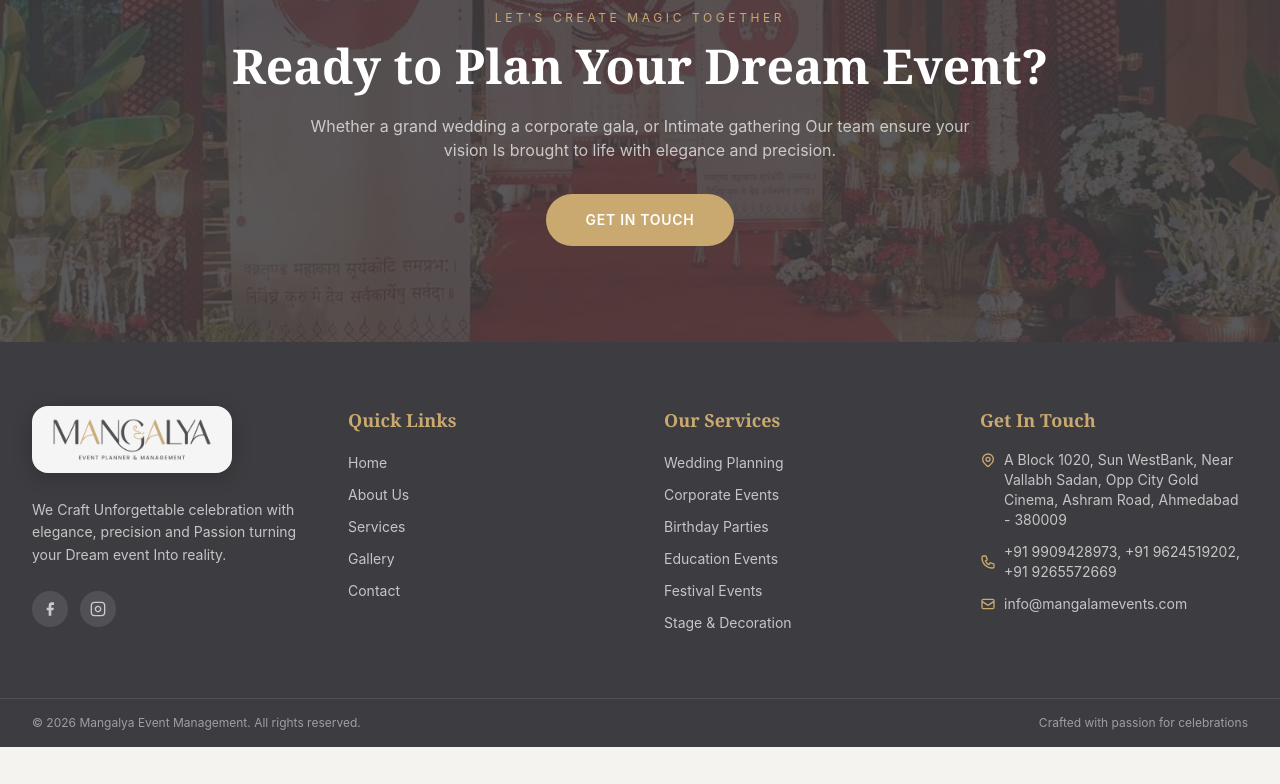
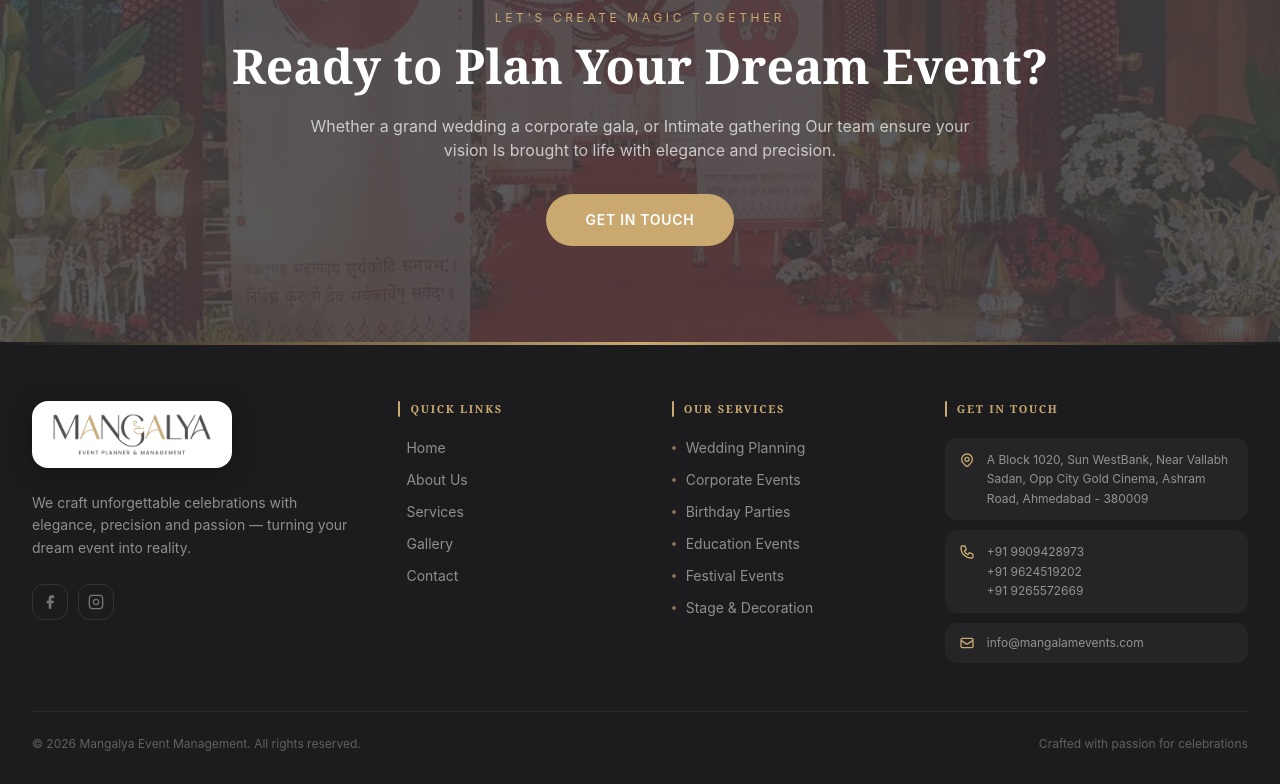
Before and after one commit to Akipatel44/mangalya-events, a Next.js app: page / in a window 1280 px wide. Shown: the part 3995-4779 px from the top of the page. Before the commit the page ends 4742 px from the top, so only its background shows below. Built offline with nearby package versions, Linux system fonts and the light colour scheme.

Commit message:
update the footer design

```diff
--- a/components/Footer.tsx
+++ b/components/Footer.tsx
@@ -9,7 +9,7 @@ const quickLinks = [
   { href: "/contact", label: "Contact" },
 ];
 
-const services = [
+const servicesList = [
   "Wedding Planning",
   "Corporate Events",
   "Birthday Parties",
@@ -20,13 +20,18 @@ const services = [
 
 export default function Footer() {
   return (
-    <footer className="bg-maroon-dark text-white">
-      <div className="container-custom mx-auto px-4 py-16 sm:px-6 lg:px-8">
-        <div className="grid gap-12 md:grid-cols-2 lg:grid-cols-4">
-          {/* Company info */}
-          <div>
-            <Link href="/" className="mb-5 inline-block">
-              <div className="rounded-2xl bg-white/95 px-5 py-3 shadow-[0_4px_20px_rgba(0,0,0,0.2)]">
+    <footer className="bg-[#1C1C1E]">
+      {/* Gold gradient top accent bar */}
+      <div className="h-[3px] bg-gradient-to-r from-transparent via-gold to-transparent" />
+
+      <div className="container-custom mx-auto px-4 pb-8 pt-14 sm:px-6 lg:px-8">
+        {/* Main grid */}
+        <div className="grid gap-10 md:grid-cols-2 lg:grid-cols-[1.4fr_1fr_1fr_1.3fr]">
+
+          {/* Col 1 — Brand */}
+          <div className="flex flex-col gap-6">
+            <Link href="/" className="inline-block">
+              <div className="inline-flex rounded-2xl bg-white px-5 py-3 shadow-[0_4px_24px_rgba(0,0,0,0.35)] transition-shadow hover:shadow-[0_6px_32px_rgba(201,169,112,0.2)]">
                 <Image
                   src="/images/Mangalyacolor.png"
                   alt="Mangalya Events"
@@ -36,11 +41,11 @@ export default function Footer() {
                 />
               </div>
             </Link>
-            <p className="mb-6 text-sm leading-relaxed text-white/70">
-              We Craft Unforgettable celebration with elegance, precision and Passion turning your Dream event Into reality.
+            <p className="max-w-xs text-sm leading-relaxed text-white/50">
+              We craft unforgettable celebrations with elegance, precision and passion — turning your dream event into reality.
             </p>
             {/* Social icons */}
-            <div className="flex gap-3">
+            <div className="flex gap-2.5">
               {[
                 { name: "facebook", href: "#" },
                 { name: "instagram", href: "https://www.instagram.com/mangalya.co?igsh=bXRhb2Jncmw4YWRq" },
@@ -51,7 +56,7 @@ export default function Footer() {
                   aria-label={social.name}
                   target={social.href !== "#" ? "_blank" : undefined}
                   rel={social.href !== "#" ? "noopener noreferrer" : undefined}
-                  className="flex h-9 w-9 items-center justify-center rounded-full bg-white/10 text-white/70 transition-all hover:bg-gold hover:text-white"
+                  className="flex h-9 w-9 items-center justify-center rounded-xl border border-white/10 text-white/40 transition-all duration-200 hover:border-gold/50 hover:bg-gold/10 hover:text-gold"
                 >
                   <SocialIcon name={social.name} />
                 </a>
@@ -59,18 +64,22 @@ export default function Footer() {
             </div>
           </div>
 
-          {/* Quick links */}
+          {/* Col 2 — Quick Links */}
           <div>
-            <h4 className="mb-4 font-serif text-lg font-semibold text-gold">
+            <div className="mb-5 flex items-center gap-2.5">
+              <span className="h-4 w-[2px] rounded-full bg-gold" />
+              <h4 className="text-[11px] font-bold uppercase tracking-[0.15em] text-gold">
                 Quick Links
               </h4>
-            <ul className="space-y-2">
+            </div>
+            <ul className="space-y-3">
               {quickLinks.map((link) => (
                 <li key={link.href}>
                   <Link
                     href={link.href}
-                    className="text-sm text-white/70 transition-colors hover:text-gold"
+                    className="group flex items-center gap-2 text-sm text-white/50 transition-all duration-200 hover:text-white"
                   >
+                    <span className="h-px w-0 rounded-full bg-gold transition-all duration-200 group-hover:w-4" />
                     {link.label}
                   </Link>
                 </li>
@@ -78,48 +87,70 @@ export default function Footer() {
             </ul>
           </div>
 
-          {/* Services */}
+          {/* Col 3 — Services */}
           <div>
-            <h4 className="mb-4 font-serif text-lg font-semibold text-gold">
+            <div className="mb-5 flex items-center gap-2.5">
+              <span className="h-4 w-[2px] rounded-full bg-gold" />
+              <h4 className="text-[11px] font-bold uppercase tracking-[0.15em] text-gold">
                 Our Services
               </h4>
-            <ul className="space-y-2">
-              {services.map((service) => (
-                <li key={service}>
-                  <span className="text-sm text-white/70">{service}</span>
+            </div>
+            <ul className="space-y-3">
+              {servicesList.map((service) => (
+                <li key={service} className="flex items-center gap-2.5 text-sm text-white/50">
+                  <span className="h-1 w-1 shrink-0 rounded-full bg-gold/60" />
+                  {service}
                 </li>
               ))}
             </ul>
           </div>
 
-          {/* Contact info */}
+          {/* Col 4 — Contact */}
           <div>
-            <h4 className="mb-4 font-serif text-lg font-semibold text-gold">
+            <div className="mb-5 flex items-center gap-2.5">
+              <span className="h-4 w-[2px] rounded-full bg-gold" />
+              <h4 className="text-[11px] font-bold uppercase tracking-[0.15em] text-gold">
                 Get In Touch
               </h4>
-            <div className="space-y-3 text-sm text-white/70">
-              <p className="flex items-start gap-2">
-                <svg className="mt-0.5 h-4 w-4 shrink-0 text-gold" fill="none" viewBox="0 0 24 24" stroke="currentColor"><path strokeLinecap="round" strokeLinejoin="round" strokeWidth={2} d="M17.657 16.657L13.414 20.9a1.998 1.998 0 01-2.827 0l-4.244-4.243a8 8 0 1111.314 0z" /><path strokeLinecap="round" strokeLinejoin="round" strokeWidth={2} d="M15 11a3 3 0 11-6 0 3 3 0 016 0z" /></svg>
+            </div>
+            <div className="space-y-2.5">
+              <div className="flex items-start gap-3 rounded-xl bg-white/[0.04] px-3.5 py-3">
+                <svg className="mt-0.5 h-4 w-4 shrink-0 text-gold" fill="none" viewBox="0 0 24 24" stroke="currentColor">
+                  <path strokeLinecap="round" strokeLinejoin="round" strokeWidth={2} d="M17.657 16.657L13.414 20.9a1.998 1.998 0 01-2.827 0l-4.244-4.243a8 8 0 1111.314 0z" />
+                  <path strokeLinecap="round" strokeLinejoin="round" strokeWidth={2} d="M15 11a3 3 0 11-6 0 3 3 0 016 0z" />
+                </svg>
+                <p className="text-xs leading-relaxed text-white/50">
                   A Block 1020, Sun WestBank, Near Vallabh Sadan, Opp City Gold Cinema, Ashram Road, Ahmedabad - 380009
                 </p>
-              <p className="flex items-center gap-2">
-                <svg className="h-4 w-4 shrink-0 text-gold" fill="none" viewBox="0 0 24 24" stroke="currentColor"><path strokeLinecap="round" strokeLinejoin="round" strokeWidth={2} d="M3 5a2 2 0 012-2h3.28a1 1 0 01.948.684l1.498 4.493a1 1 0 01-.502 1.21l-2.257 1.13a11.042 11.042 0 005.516 5.516l1.13-2.257a1 1 0 011.21-.502l4.493 1.498a1 1 0 01.684.949V19a2 2 0 01-2 2h-1C9.716 21 3 14.284 3 6V5z" /></svg>
-                +91 9909428973, +91 9624519202, +91 9265572669
+              </div>
+              <div className="flex items-start gap-3 rounded-xl bg-white/[0.04] px-3.5 py-3">
+                <svg className="mt-0.5 h-4 w-4 shrink-0 text-gold" fill="none" viewBox="0 0 24 24" stroke="currentColor">
+                  <path strokeLinecap="round" strokeLinejoin="round" strokeWidth={2} d="M3 5a2 2 0 012-2h3.28a1 1 0 01.948.684l1.498 4.493a1 1 0 01-.502 1.21l-2.257 1.13a11.042 11.042 0 005.516 5.516l1.13-2.257a1 1 0 011.21-.502l4.493 1.498a1 1 0 01.684.949V19a2 2 0 01-2 2h-1C9.716 21 3 14.284 3 6V5z" />
+                </svg>
+                <p className="text-xs leading-relaxed text-white/50">
+                  +91 9909428973<br />
+                  +91 9624519202<br />
+                  +91 9265572669
                 </p>
-              <p className="flex items-center gap-2">
-                <svg className="h-4 w-4 shrink-0 text-gold" fill="none" viewBox="0 0 24 24" stroke="currentColor"><path strokeLinecap="round" strokeLinejoin="round" strokeWidth={2} d="M3 8l7.89 5.26a2 2 0 002.22 0L21 8M5 19h14a2 2 0 002-2V7a2 2 0 00-2-2H5a2 2 0 00-2 2v10a2 2 0 002 2z" /></svg>
-                info@mangalamevents.com
-              </p>
+              </div>
+              <div className="flex items-center gap-3 rounded-xl bg-white/[0.04] px-3.5 py-3">
+                <svg className="h-4 w-4 shrink-0 text-gold" fill="none" viewBox="0 0 24 24" stroke="currentColor">
+                  <path strokeLinecap="round" strokeLinejoin="round" strokeWidth={2} d="M3 8l7.89 5.26a2 2 0 002.22 0L21 8M5 19h14a2 2 0 002-2V7a2 2 0 00-2-2H5a2 2 0 00-2 2v10a2 2 0 002 2z" />
+                </svg>
+                <p className="text-xs text-white/50">info@mangalamevents.com</p>
               </div>
             </div>
           </div>
         </div>
 
         {/* Bottom bar */}
-      <div className="border-t border-white/10">
-        <div className="container-custom mx-auto flex flex-col items-center justify-between gap-2 px-4 py-4 text-xs text-white/50 sm:flex-row sm:px-6 lg:px-8">
-          <p>&copy; {new Date().getFullYear()} Mangalya Event Management. All rights reserved.</p>
-          <p>Crafted with passion for celebrations</p>
+        <div className="mt-12 border-t border-white/[0.07] pt-6">
+          <div className="flex flex-col items-center justify-between gap-2 sm:flex-row">
+            <p className="text-xs text-white/30">
+              &copy; {new Date().getFullYear()} Mangalya Event Management. All rights reserved.
+            </p>
+            <p className="text-xs text-white/30">Crafted with passion for celebrations</p>
+          </div>
         </div>
       </div>
     </footer>
@@ -130,15 +161,17 @@ function SocialIcon({ name }: { name: string }) {
   switch (name) {
     case "facebook":
       return (
-        <svg className="h-4 w-4" fill="currentColor" viewBox="0 0 24 24"><path d="M18 2h-3a5 5 0 00-5 5v3H7v4h3v8h4v-8h3l1-4h-4V7a1 1 0 011-1h3z" /></svg>
+        <svg className="h-4 w-4" fill="currentColor" viewBox="0 0 24 24">
+          <path d="M18 2h-3a5 5 0 00-5 5v3H7v4h3v8h4v-8h3l1-4h-4V7a1 1 0 011-1h3z" />
+        </svg>
       );
     case "instagram":
       return (
-        <svg className="h-4 w-4" fill="none" stroke="currentColor" viewBox="0 0 24 24" strokeWidth={2}><rect x="2" y="2" width="20" height="20" rx="5" /><path d="M16 11.37A4 4 0 1112.63 8 4 4 0 0116 11.37z" /><path d="M17.5 6.5h.01" /></svg>
-      );
-    case "twitter":
-      return (
-        <svg className="h-4 w-4" fill="currentColor" viewBox="0 0 24 24"><path d="M18.244 2.25h3.308l-7.227 8.26 8.502 11.24H16.17l-5.214-6.817L4.99 21.75H1.68l7.73-8.835L1.254 2.25H8.08l4.713 6.231zm-1.161 17.52h1.833L7.084 4.126H5.117z" /></svg>
+        <svg className="h-4 w-4" fill="none" stroke="currentColor" viewBox="0 0 24 24" strokeWidth={2}>
+          <rect x="2" y="2" width="20" height="20" rx="5" />
+          <path d="M16 11.37A4 4 0 1112.63 8 4 4 0 0116 11.37z" />
+          <path d="M17.5 6.5h.01" />
+        </svg>
       );
     default:
       return null;
```
Lines whose indentation alone changed are shown as unchanged.
